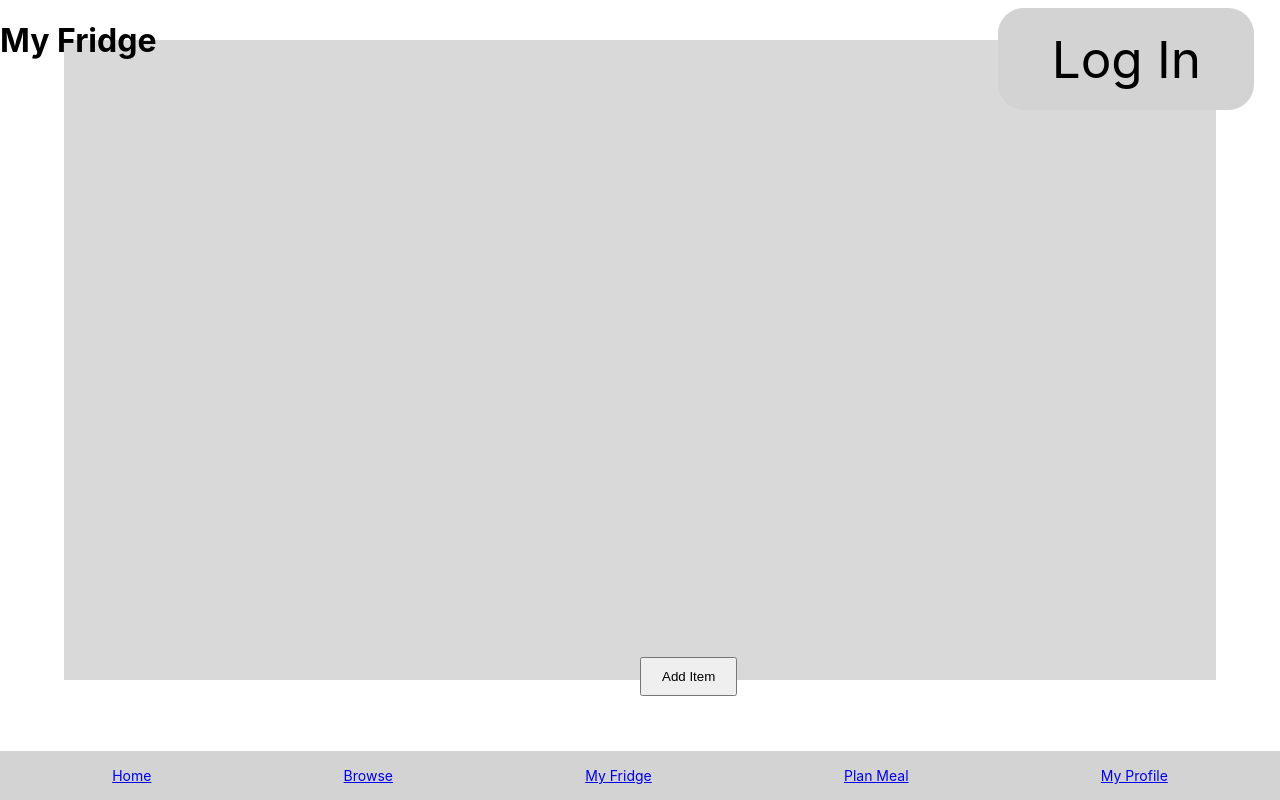
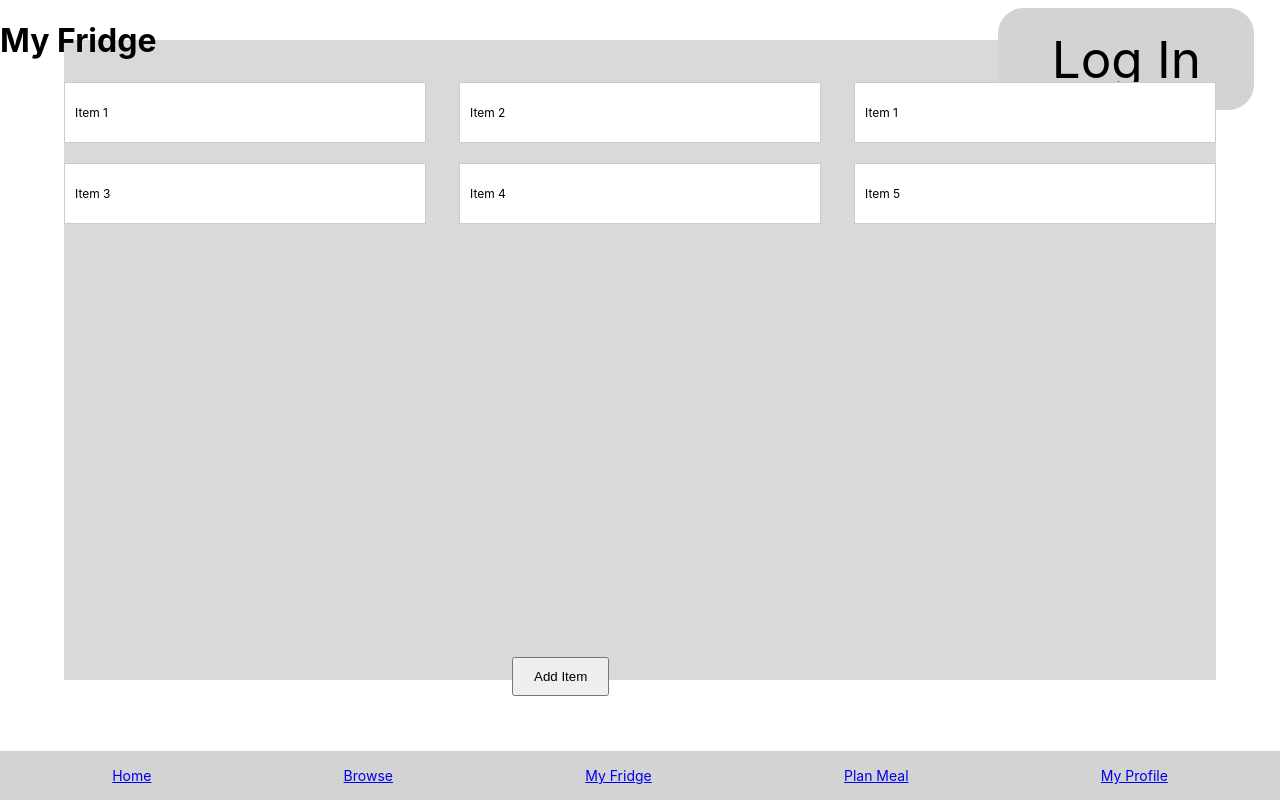
Before and after one commit to agiledev-students-fall2023/4-final-project-agile-architects-1, a React (Create React App) app in the folder front-end/: page /fridge in a window 1280 px wide. Built offline with nearby package versions, Linux system fonts and the light colour scheme.

Commit message:
Update MyFridge

```diff
--- a/front-end/src/routes/MyFridge.css
+++ b/front-end/src/routes/MyFridge.css
@@ -32,6 +32,7 @@
   padding: 10px;
   width: calc(33.33% - 22px);
   box-sizing: border-box;
+  font-size: 12px;
   background-color: white;
 
 }
@@ -62,8 +63,15 @@
 .add-button {
   padding: 10px 20px;
   position: fixed;
-  margin-left: 50%;
+  margin-left: 40%;
   bottom: 13%;
   text-align: center;
   cursor: pointer;
 }
+
+.view-item-details {
+  margin-left: 8%;
+  font-family: 'Inter', sans-serif;
+  font-size: 12px;
+  line-height: 0.5;
+}
--- a/front-end/src/routes/MyFridge.js
+++ b/front-end/src/routes/MyFridge.js
@@ -2,7 +2,8 @@ import React, { useState } from 'react';
 import "./MyFridge.css";
 
 function MyFridge() {
-    const [fridgeItems, setFridgeItems] = useState([]); // { name: 'Item 1', quantity: 8, expiration: '2023-12-10' }
+    // const [fridgeItems, setFridgeItems] = useState([]); // { name: 'Item 1', quantity: 8, expiration: '2023-12-10' }
+    const [fridgeItems, setFridgeItems] = useState([{ name: 'Item 1', quantity: 8, expiration: '2023-11-10' }, { name: 'Item 2', quantity: 12, expiration: '2023-11-1' }, { name: 'Item 1', quantity: 8, expiration: '2023-11-10' }, { name: 'Item 3', quantity: 2, expiration: '2023-12-1' }, { name: 'Item 4', quantity: 1, expiration: '2023-12-10' }, { name: 'Item 5', quantity: 5, expiration: '2023-12-12' }]);
     const [newItem, setNewItem] = useState({ name: '', quantity: '', expiration: '' });
     const [isAddingItem, setIsAddingItem] = useState(false);
     const [clickedItem, setClickedItem] = useState()
@@ -80,7 +81,7 @@ function MyFridge() {
                         className="fridge-item"
                         onClick={() => handleItemClick(item)}
                     >
-                        <p>Name: {item.name}</p>
+                        <p>{item.name}</p>
                     </div>
                 ))}
             </div>
```
